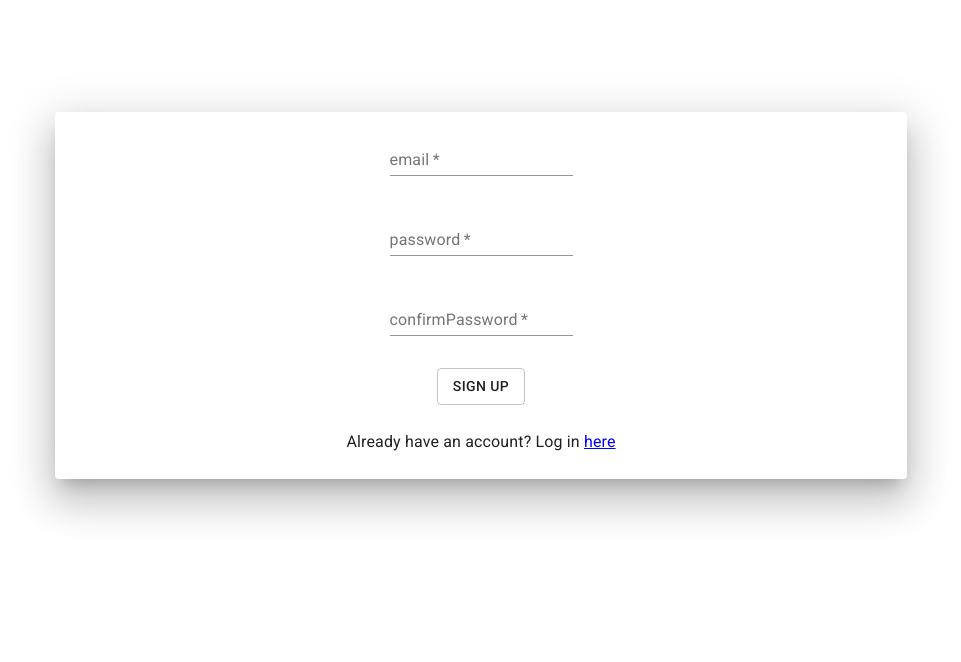
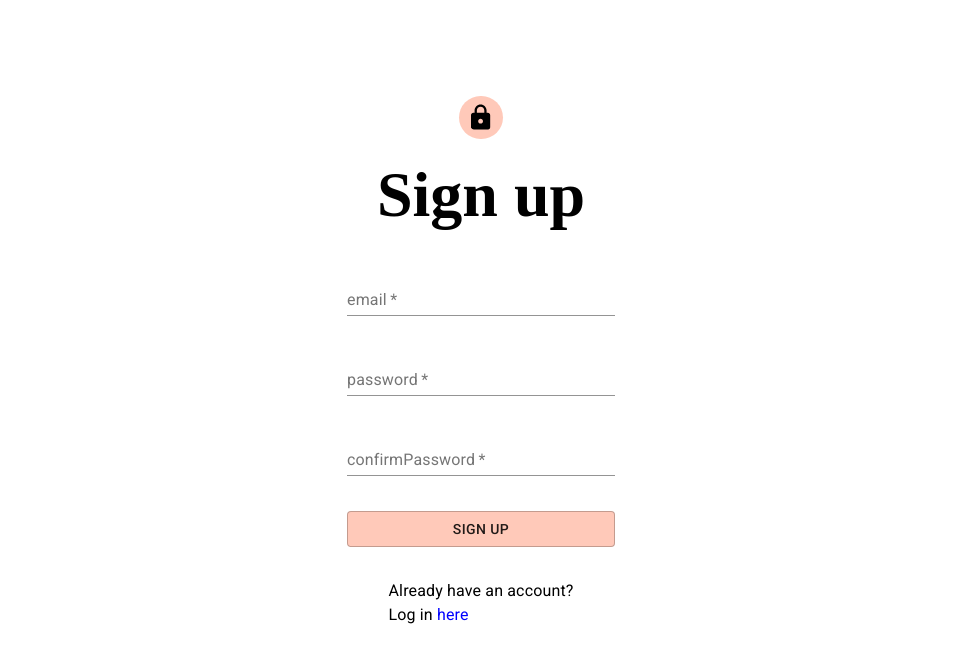
Before and after one commit to wyokyla23/RandomBookGenerator, a React (Create React App) app: page /signUp in a window 1280 px wide. Shown: the top 662 px of the page, without its empty margins (159-1120 px from the left). Built offline with nearby package versions, Linux system fonts and the light colour scheme.

Commit message:
Cleaned up Sign up Page by removing unnecessary divs, row to column, added color and icon

```diff
--- a/src/pages/Login/login.js
+++ b/src/pages/Login/login.js
@@ -25,7 +25,6 @@ const useStyles = makeStyles((theme) => ({
     margin: "0 auto",
     maxWidth: 300
   },
-
   signupButton: {
     color: "blue",
     textDecoration: 'none'
@@ -50,7 +49,6 @@ const useStyles = makeStyles((theme) => ({
     borderRadius: '2em',
     padding: '.3em'
   }
-
 }));
 
 export default function Login(props) {
--- a/src/pages/SignUp/signUp.js
+++ b/src/pages/SignUp/signUp.js
@@ -1,8 +1,7 @@
 import React from "react";
 import { makeStyles } from "@material-ui/core/styles";
-import Container from "@material-ui/core/Container";
 import Grid from "@material-ui/core/Grid";
-import Paper from "@material-ui/core/Paper";
+import LockIcon from '@material-ui/icons/Lock';
 import Button from "@material-ui/core/Button";
 import Typography from "@material-ui/core/Typography";
 import { Link } from "react-router-dom";
@@ -20,26 +19,36 @@ import { register } from "../../stores/userStore/user-actions";
 const useStyles = makeStyles((theme) => ({
   root: {},
   signUpGridContainer: {
-    justifyContent: "center",
-    alignItems: "center",
-    flexDirection: "column",
-    marginTop: "7em",
-    minHeight: "300px",
-    [theme.breakpoints.down("md")]: {
-      minHeight: "200px",
-    },
-  },
-  signupButtonContainer: {
-    justifyContent: "center",
-    alignItems: "center",
-    padding: " 25px",
+    alignItems: "flex-start",
+    fontSize: '2rem',
+    paddingTop: '3em',
+    margin: '0 auto',
+    maxWidth: 300
   },
   loginButton: {
     color: "blue",
+    textDecoration: 'none',
   },
-  paperContainer: {
-    maxWidth: "900px",
+  formWrapper: {
+    height: '500px',
+    width: '900px',
+    display: 'flex',
+    flexDirection: 'column',
+    justifyContent: 'space-between',
+    alignItems: 'center',
+    margin: '64px',
+    border: 'solid',
   },
+  title: {
+    margin: '0.3em'
+  },
+  lockIcon: {
+    backgroundColor: '#ffc9b9',
+    width: '1.2em',
+    height: '1.2em',
+    borderRadius: '2em',
+    padding: '.3em'
+  }
 }));
 
 export default function SignUp(props) {
@@ -91,19 +100,27 @@ export default function SignUp(props) {
   });
 
   return (
-    <Container className={classes.paperContainer}>
-      <Paper elevation={24}>
-        <form onSubmit={handleSubmit}>
     <Grid
       container
+      className={classes.signUpGridContainer}
       spacing={4}
-            className={
-              classes.signUpGridContainer
-            }
+      justify='center'
+      component='form'
+      onSubmit={handleSubmit}
       >
-            <Grid item>
+        <Grid
+          container
+          direction='column'
+          alignItems='center'
+        >
+          <LockIcon className={classes.lockIcon} />
+          <h1 className={classes.title}>Sign up</h1>
+        </Grid>
+        <Grid item xs={12}>
           <TextField
+            fullWidth
             onChange={handleChange}
+            tabIndex={1}
             required
             id="email"
             label="email"
@@ -115,10 +132,12 @@ export default function SignUp(props) {
             }
           />
         </Grid>
-            <Grid item>
+        <Grid item xs={12}>
           <TextField
+            fullWidth
             onChange={handleChange}
             required
+            tabIndex={2}
             id="password"
             label="password"
             type="password"
@@ -132,8 +151,9 @@ export default function SignUp(props) {
             }
           />
         </Grid>
-            <Grid item>
+        <Grid item xs={12}>
           <TextField
+            fullWidth
             onChange={handleChange}
             required
             id="confirmPassword"
@@ -149,25 +169,26 @@ export default function SignUp(props) {
             }
           />
         </Grid>
-            <Grid item>
+        <Grid item xs={12}>
           <Button
+            fullWidth
             type="submit"
             variant="outlined"
+            style={{backgroundColor: '#ffc9b9'}}
           >
             Sign Up
           </Button>
+        </Grid>
+        <br/>
         {loading && <CircularProgress />}
-            </Grid>
-          </Grid>
         <Grid
-            container
-            spacing={4}
+          item
           className={
             classes.signupButtonContainer
           }
         >
           <Typography>
-              Already have an account? Log
+            Already have an account? <br/>Log
             in&nbsp;
             <Link
               className={classes.loginButton}
@@ -177,8 +198,6 @@ export default function SignUp(props) {
             </Link>
           </Typography>
       </Grid>
-        </form>
-      </Paper>
-    </Container>
+    </Grid>
   );
 }
```
Lines whose indentation alone changed are shown as unchanged.
